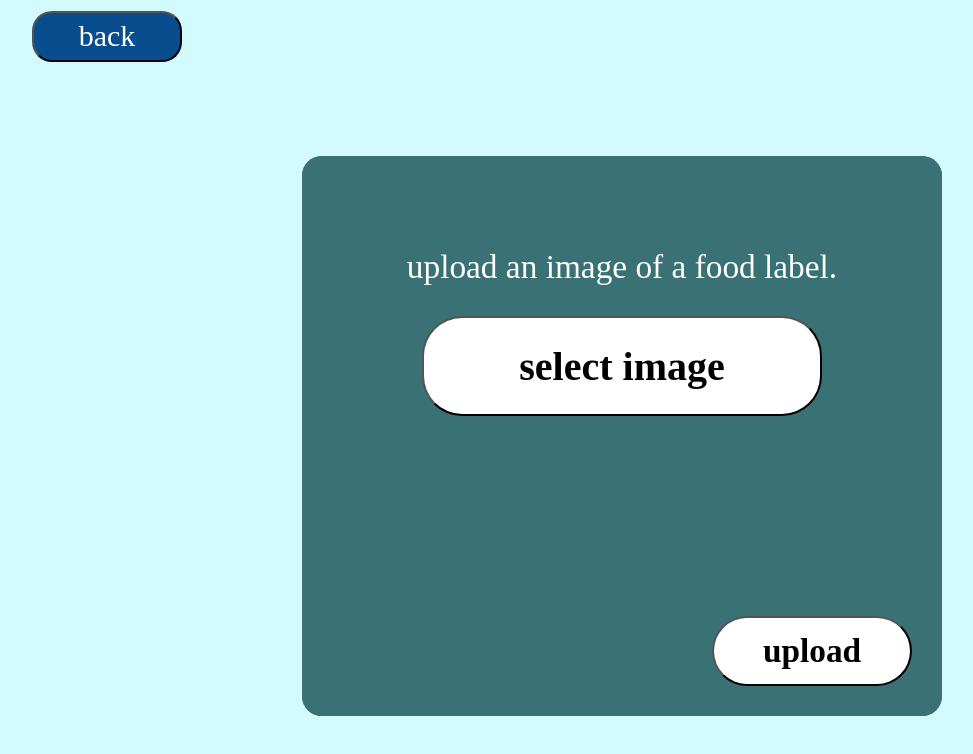
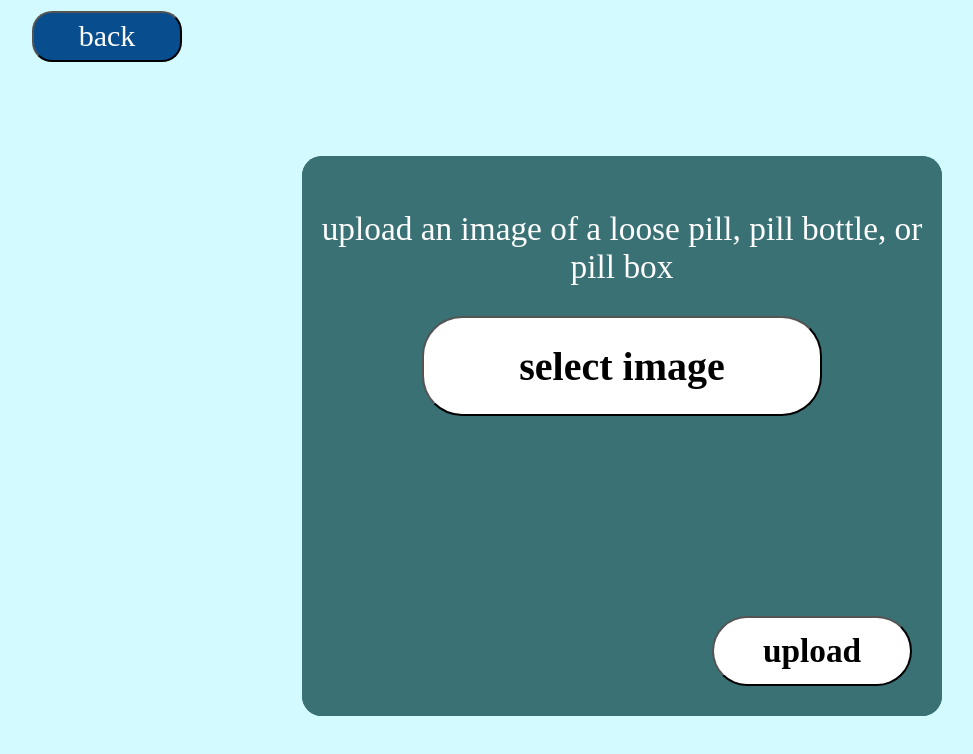
Before and after one commit to 2REYES1/snap-and-safe, a React (Create React App) app in the folder snap-and-safe/: page /pillCheck in a window 1280 px wide. Shown: the top 754 px of the page, without its empty margins (18-991 px from the left). Built offline with nearby package versions, Linux system fonts and the light colour scheme; no server answers.

Commit message:
fixed the prompt label

```diff
--- a/snap-and-safe/src/Components/PillCheck/PillCheck.jsx
+++ b/snap-and-safe/src/Components/PillCheck/PillCheck.jsx
@@ -96,7 +96,8 @@ return (
                      <div className={"loader box-center"} ></div>
                     :
                     <div className = {"pc-upload-box"}>
-                        <p className={"pc-prompt-text pc-box-center"}>upload an image of a food label.</p>
+                        <p className={"pc-prompt-text pc-box-center"}>upload an image of a loose pill,
+                        pill bottle, or pill box</p>
                         <div className={"box-center"}>
                             <input
                                 type="file"
```
